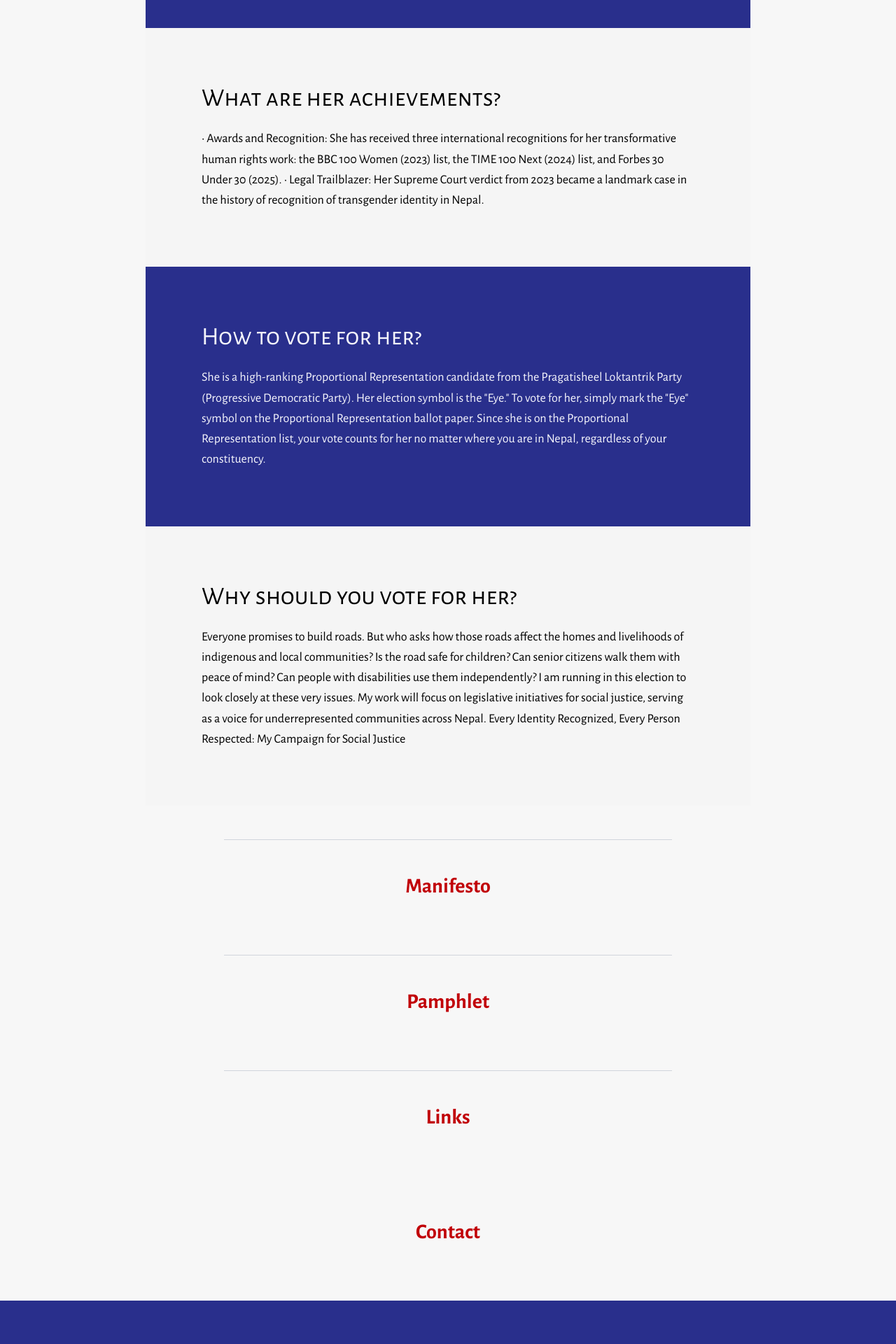
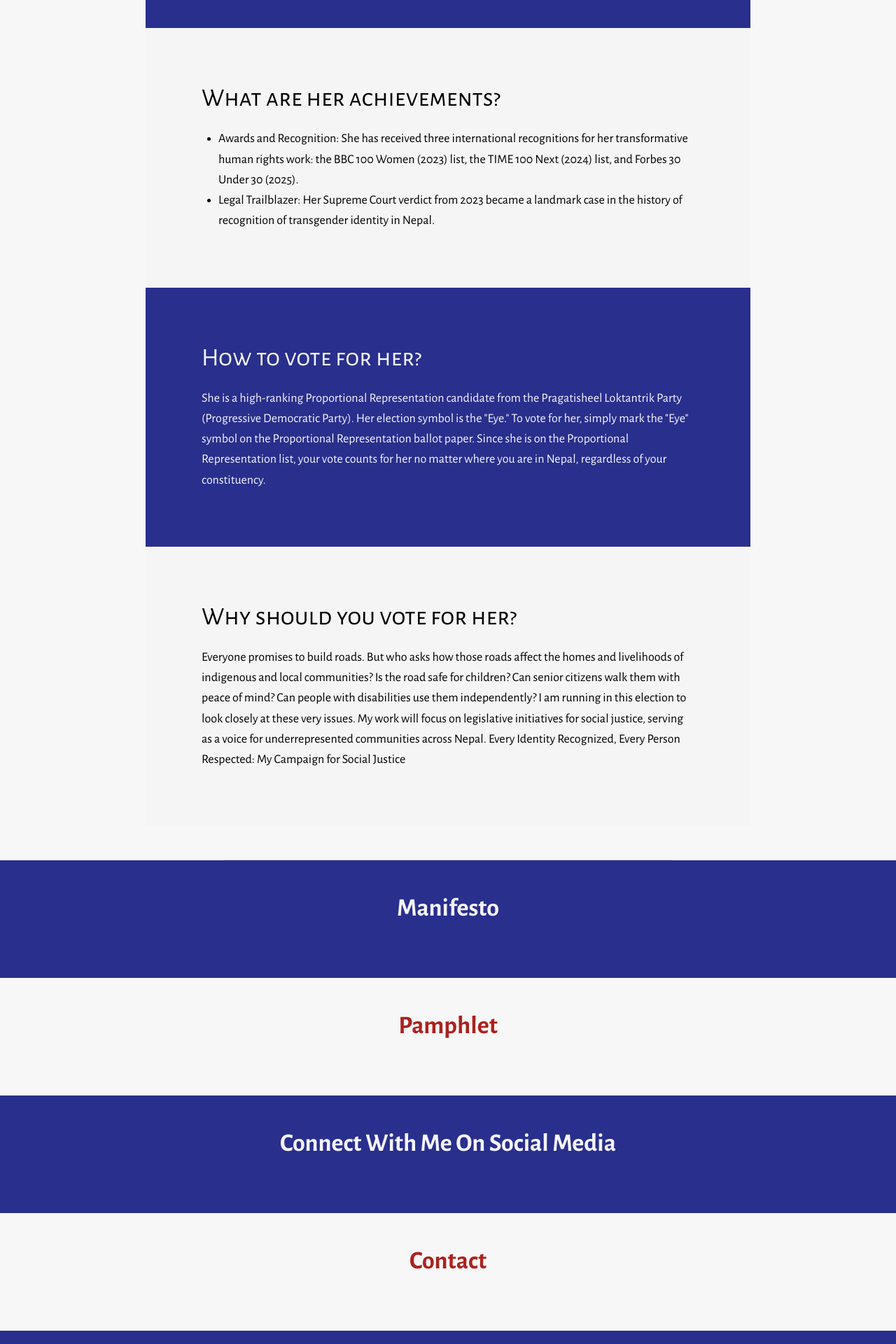
Before and after one commit to shakyasimha/vote-for-rukshana, a Next.js app: page / in a window 1280 px wide. Shown: the part 1880-3800 px from the top of the page at 70% size. Built offline with nearby package versions, Linux system fonts and the light colour scheme.

Commit message:
finished sectioning the website

```diff
--- a/src/app/page.tsx
+++ b/src/app/page.tsx
@@ -61,39 +61,71 @@ export default function Home() {
       <hr className="mx-auto w-1/2 border-t border-gray-300" />
 
       {/* Manifesto */}
-      <section id="manifesto" className="max-w-4xl mx-auto w-full px-4 py-12">
-        <h2 className={`${font[lang].headerFont} ${lang === "new" ? "" : "font-bold"} mb-8 text-3xl text-red-700 text-center`}>
-          Manifesto
-        </h2>
-        {/* <Tabs tabs={experienceTabs} /> */}
+      <section id="manifesto" className="w-full bg-[#292f8c] text-[#f5f5fc] py-12">
+        <div className="max-w-4xl mx-auto px-4">
+          <h2
+            className={`${font[lang].headerFont} ${
+              lang === "new" ? "" : "font-bold"
+            } mb-8 text-4xl text-center`}
+          >
+            {lang === "en"
+              ? "Manifesto"
+              : lang === "ne"
+              ? "घोषणा पत्र"
+              : "बचंपौ"
+            }
+          </h2>
+          {/* Add section content here */}
+        </div>
       </section>
-
-      <hr className="mx-auto w-1/2 border-t border-gray-300" />
 
       {/* Pamphlet */}
       <section id="pamphlet" className="max-w-4xl mx-auto w-full px-4 py-12">
-        <h2 className={`${font[lang].headerFont} ${lang === "new" ? "" : "font-bold"} mb-8 text-3xl text-red-700 text-center`}>
-          Pamphlet
-        </h2>
-        {/* <TravelMap /> */}
+        <h2
+            className={`${font[lang].headerFont} ${
+              lang === "new" ? "" : "font-bold"
+            } mb-8 text-4xl text-center text-[#ac221f]`}
+          >
+            {lang === "en"
+              ? "Pamphlet"
+              : lang === "ne"
+              ? "चुनावी चर्चा"
+              : "बचंपौ"
+            }
+          </h2>
       </section>
 
-      <hr className="mx-auto w-1/2 border-t border-gray-300" />
-
       {/* Links / Publications */}
-      <section id="links" className="max-w-4xl mx-auto w-full px-4 py-12">
-        <h2 className={`${font[lang].headerFont} ${lang === "new" ? "" : "font-bold"} mb-8 text-3xl text-red-700 text-center`}>
-          Links
-        </h2>
-        {/* <Tabs tabs={publicationTabs} /> */}
+      <section id="links" className="w-full bg-[#292f8c] text-[#f5f5fc] py-12">
+        <h2
+            className={`${font[lang].headerFont} ${
+              lang === "new" ? "" : "font-bold"
+            } mb-8 text-4xl text-center`}
+          >
+            {lang === "en"
+              ? "Connect With Me On Social Media"
+              : lang === "ne"
+              ? "मेरो सामाजिक सञ्जालका खाताहरूसँग जोडिनुहोस् "
+              : "जि नापं सामाजिक संजालय् स्वानादिसँ"
+            }
+          </h2>
+          {/* Add section content here */}
       </section>
 
       {/* Contact */}
       <section id="contact" className="max-w-4xl mx-auto w-full px-4 py-12">
-        <h2 className={`${font[lang].headerFont} ${lang === "new" ? "" : "font-bold"} mb-8 text-3xl text-red-700 text-center`}>
-          Contact
-        </h2>
-        {/* <Tabs tabs={publicationTabs} /> */}
+        <h2
+            className={`${font[lang].headerFont} ${
+              lang === "new" ? "" : "font-bold"
+            } mb-8 text-4xl text-center text-[#ac221f]`}
+          >
+            {lang === "en"
+              ? "Contact"
+              : lang === "ne"
+              ? "सम्पर्क"
+              : "𑐳𑑂𑐰𑐵𑐥𑐹"
+            }
+          </h2>
       </section>
 
       {/* Footer / Contact */}
--- a/src/components/StaticContent/index.tsx
+++ b/src/components/StaticContent/index.tsx
@@ -22,12 +22,21 @@ const StaticContent = ({ lang }: Props) => {
       {content[lang].map((section, idx) => (
         <div
           key={idx}
-          className={`w-full py-20 px-6 md:px-20`}
+          className="w-full py-20 px-6 md:px-20"
           style={{ backgroundColor: section.bg, color: section.text }}
         >
           <div className="max-w-5xl mx-auto">
             <h2 className={`text-4xl mb-6 ${headerFont}`}>{section.header}</h2>
-            <p className={`text-lg leading-relaxed ${bodyFont}`}>{section.body}</p>
+
+            {Array.isArray(section.body) ? (
+              <ul className={`list-disc pl-6 text-lg leading-relaxed ${bodyFont}`}>
+                {section.body.map((item, i) => (
+                  <li key={i}>{item}</li>
+                ))}
+              </ul>
+            ) : (
+              <p className={`text-lg leading-relaxed ${bodyFont}`}>{section.body}</p>
+            )}
           </div>
         </div>
       ))}
--- a/src/content/content.ts
+++ b/src/content/content.ts
@@ -25,8 +25,10 @@ She has also authored over 20 books on gender, sexuality, and Nepala Bhasa in th
     },
     {
       header: "What are her achievements?",
-      body: `• Awards and Recognition: She has received three international recognitions for her transformative human rights work: the BBC 100 Women (2023) list, the TIME 100 Next (2024) list, and Forbes 30 Under 30 (2025).
-• Legal Trailblazer: Her Supreme Court verdict from 2023 became a landmark case in the history of recognition of transgender identity in Nepal.`,
+      body: [
+        "Awards and Recognition: She has received three international recognitions for her transformative human rights work: the BBC 100 Women (2023) list, the TIME 100 Next (2024) list, and Forbes 30 Under 30 (2025).",
+        "Legal Trailblazer: Her Supreme Court verdict from 2023 became a landmark case in the history of recognition of transgender identity in Nepal."
+      ],
       bg: "#f5f5f5",
       text: "black",
     },
@@ -68,8 +70,10 @@ Every Identity Recognized, Every Person Respected: My Campaign for Social Justic
     },
     {
       header: "रुक्शनाका मुख्य उपलब्धिहरू के-के हुन् ?",
-      body: `• सम्मान तथा पुरस्कार: मानव अधिकारको क्षेत्रमा पुर्‍याएको परिवर्तनकारी योगदानको कदरस्वरूप उनले बिबिसी १०० महिला (सन् २०२३), टाइम १०० नेक्स्ट (सन् २०२४) र फोर्ब्स ३० अन्डर ३० (सन् २०२५) जस्ता तीन प्रतिष्ठित अन्तर्राष्ट्रिय सम्मानहरू प्राप्त गरिसकेका छन्।
-• कानूनी कोशेढुङ्गा: नेपालमा पारलैङ्गिक पहिचानको कानूनी मान्यताको इतिहासमा उनको रिट निवेदनमा सर्वोच्च अदालतबाट २०८० सालमा भएको फैसला एक कोशेढुङ्गाका रूपमा स्थापित भएको छ।`,
+      body: [
+        "सम्मान तथा पुरस्कार: मानव अधिकारको क्षेत्रमा पुर्‍याएको परिवर्तनकारी योगदानको कदरस्वरूप उनले बिबिसी १०० महिला (सन् २०२३), टाइम १०० नेक्स्ट (सन् २०२४) र फोर्ब्स ३० अन्डर ३० (सन् २०२५) जस्ता तीन प्रतिष्ठित अन्तर्राष्ट्रिय सम्मानहरू प्राप्त गरिसकेका छन्।",
+        "कानूनी कोशेढुङ्गा: नेपालमा पारलैङ्गिक पहिचानको कानूनी मान्यताको इतिहासमा उनको रिट निवेदनमा सर्वोच्च अदालतबाट २०८० सालमा भएको फैसला एक कोशेढुङ्गाका रूपमा स्थापित भएको छ।"
+      ],
       bg: "#f5f5f5",
       text: "black",
     },
@@ -111,9 +115,10 @@ Every Identity Recognized, Every Person Respected: My Campaign for Social Justic
     },
     {
       header: "रुक्शनाका मुख्य उपलब्धिहरू के-के हुन् ?",
-      body: `• सम्मान तथा पुरस्कार: मानव अधिकारको क्षेत्रमा पुर्‍याएको परिवर्तनकारी योगदानको कदरस्वरूप उनले बिबिसी १०० महिला (सन् २०२३), टाइम १०० नेक्स्ट (सन् २०२४) र फोर्ब्स ३० अन्डर ३० (सन् २०२५) जस्ता तीन प्रतिष्ठित अन्तर्राष्ट्रिय सम्मानहरू प्राप्त गरिसकेका छन्।
-• कानूनी कोशेढुङ्गा: नेपालमा पारलैङ्गिक पहिचानको कानूनी मान्यताको इतिहासमा उनको रिट निवेदनमा सर्वोच्च अदालतबाट २०८० सालमा भएको फैसला एक कोशेढुङ्गाका रूपमा स्थापित भएको छ।`,
-      bg: "#f5f5f5",
+      body: ["सम्मान तथा पुरस्कार: मानव अधिकारको क्षेत्रमा पुर्‍याएको परिवर्तनकारी योगदानको कदरस्वरूप उनले बिबिसी १०० महिला (सन् २०२३), टाइम १०० नेक्स्ट (सन् २०२४) र फोर्ब्स ३० अन्डर ३० (सन् २०२५) जस्ता तीन प्रतिष्ठित अन्तर्राष्ट्रिय सम्मानहरू प्राप्त गरिसकेका छन्।",
+        "कानूनी कोशेढुङ्गा: नेपालमा पारलैङ्गिक पहिचानको कानूनी मान्यताको इतिहासमा उनको रिट निवेदनमा सर्वोच्च अदालतबाट २०८० सालमा भएको फैसला एक कोशेढुङ्गाका रूपमा स्थापित भएको छ।"
+      ],
+        bg: "#f5f5f5",
       text: "black",
     },
     {
```
